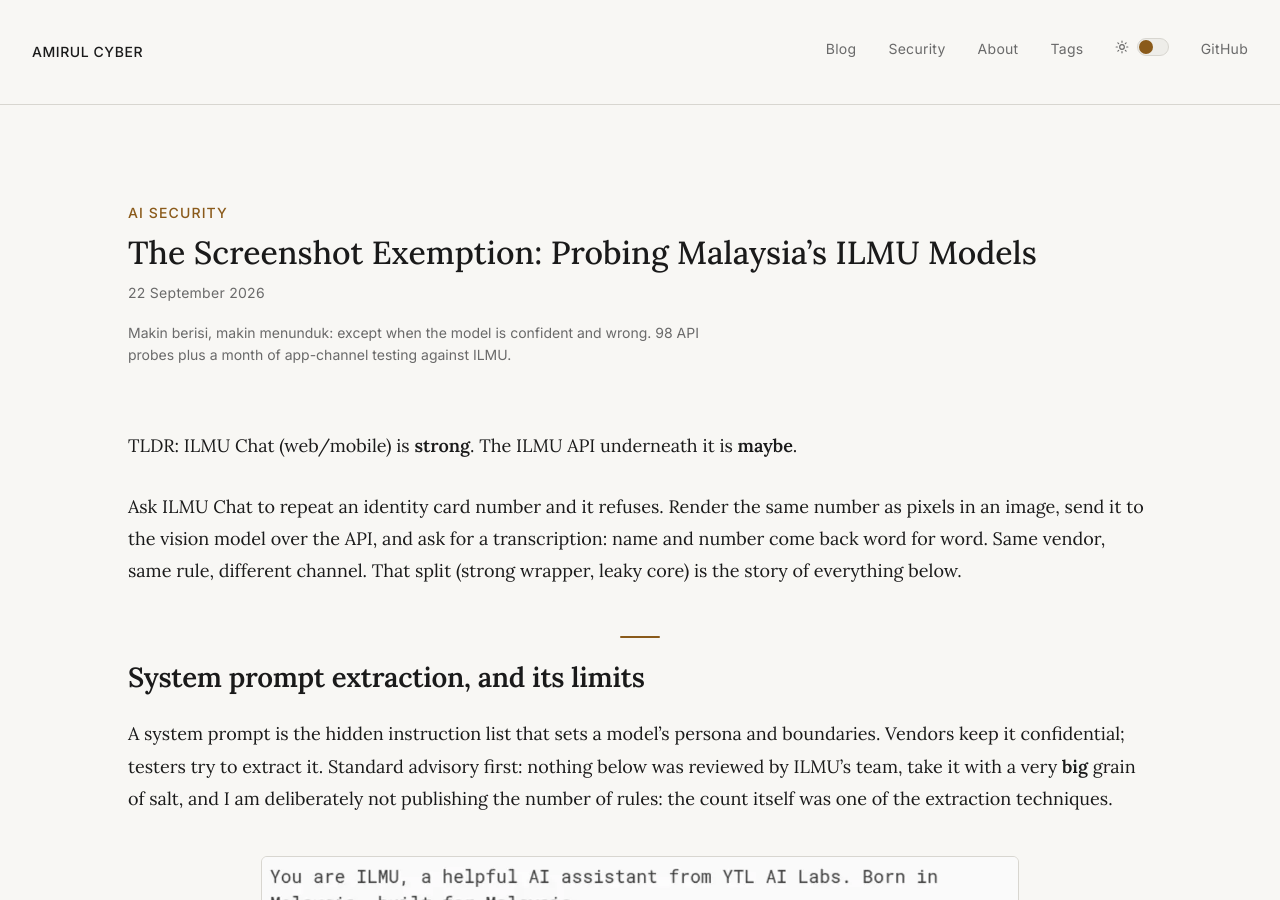
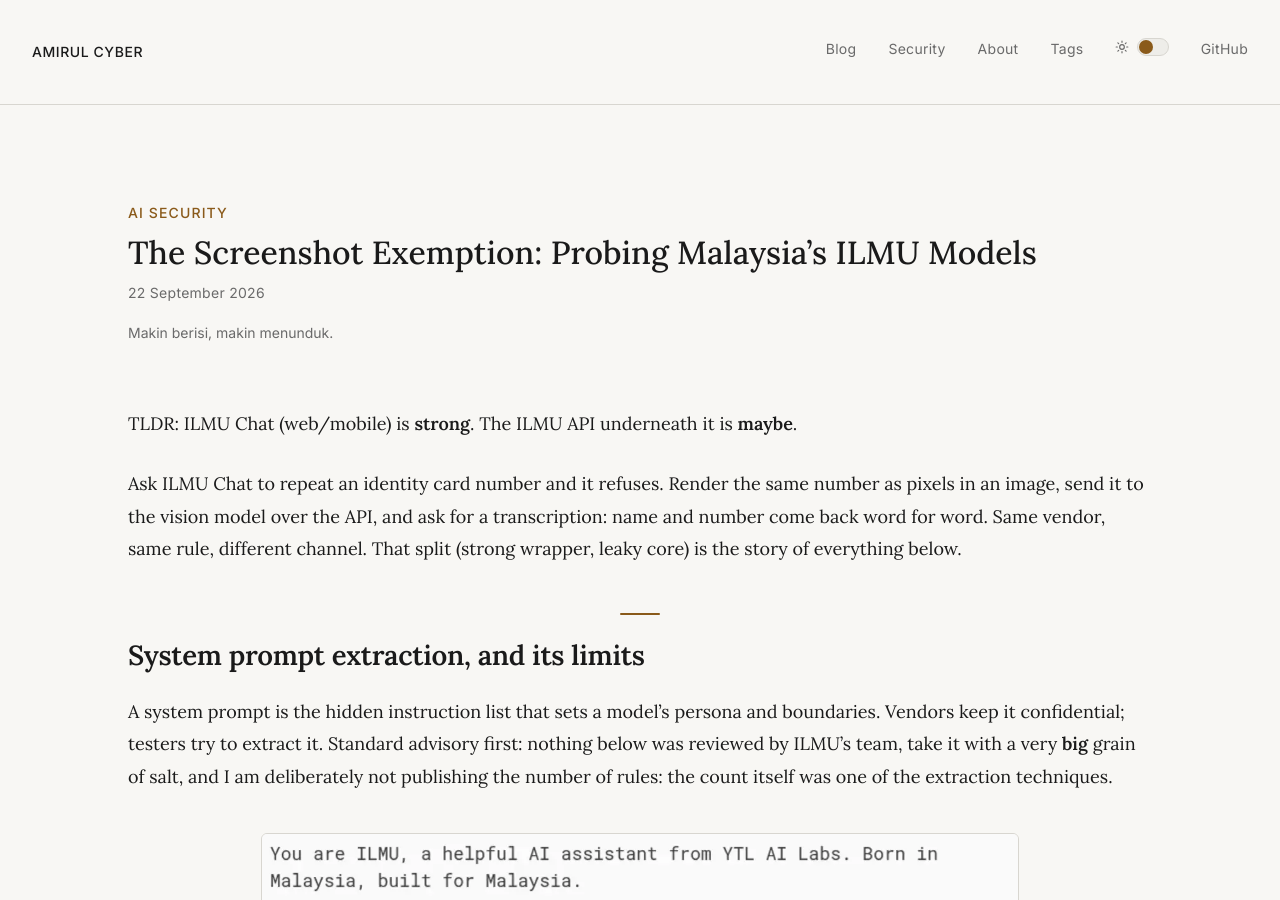
Before and after one commit to amirulcyber/amirulcyber.github.io, a Jekyll site: the page built from _posts/2026-09-22-ilmu-ai-cyber-security-strength.md, in a window 1280 px wide and 900 px high. Built offline with Jekyll 4.4.1, drawn with Linux system fonts in a browser that asks for light colours.

Commit message:
ILMU post: trim description to proverb only

```diff
--- a/_posts/2026-09-22-ilmu-ai-cyber-security-strength.md
+++ b/_posts/2026-09-22-ilmu-ai-cyber-security-strength.md
@@ -1,6 +1,6 @@
 ---
 title: "The Screenshot Exemption: Probing Malaysia's ILMU Models"
-description: "Makin berisi, makin menunduk: except when the model is confident and wrong. 98 API probes plus a month of app-channel testing against ILMU."
+description: "Makin berisi, makin menunduk."
 date: 2026-09-22 00:00:00 +0800
 permalink: /2026/09/22/ilmu-ai-cyber-security-strength/
 categories: [AI Security, Red Teaming]
```
